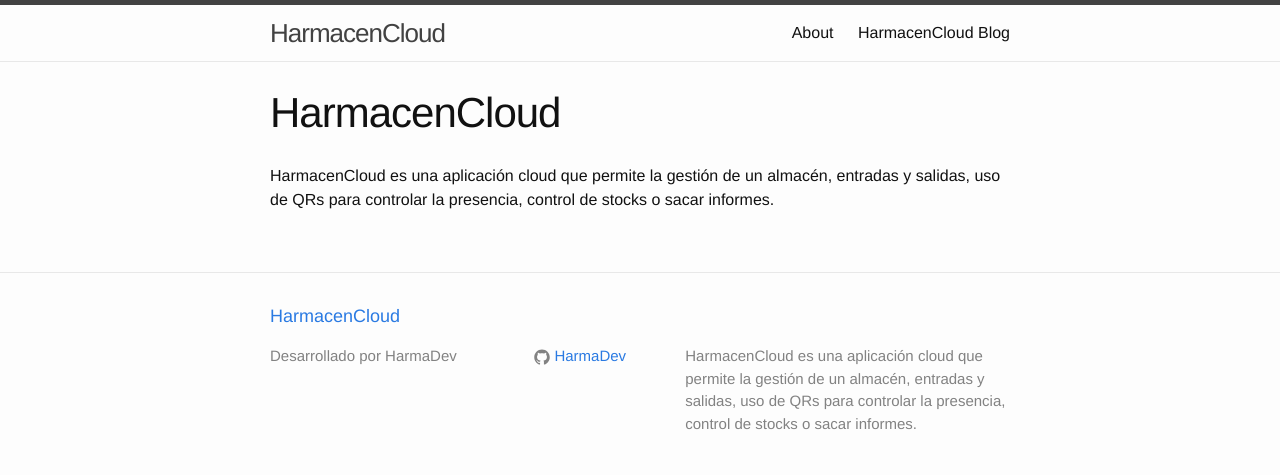
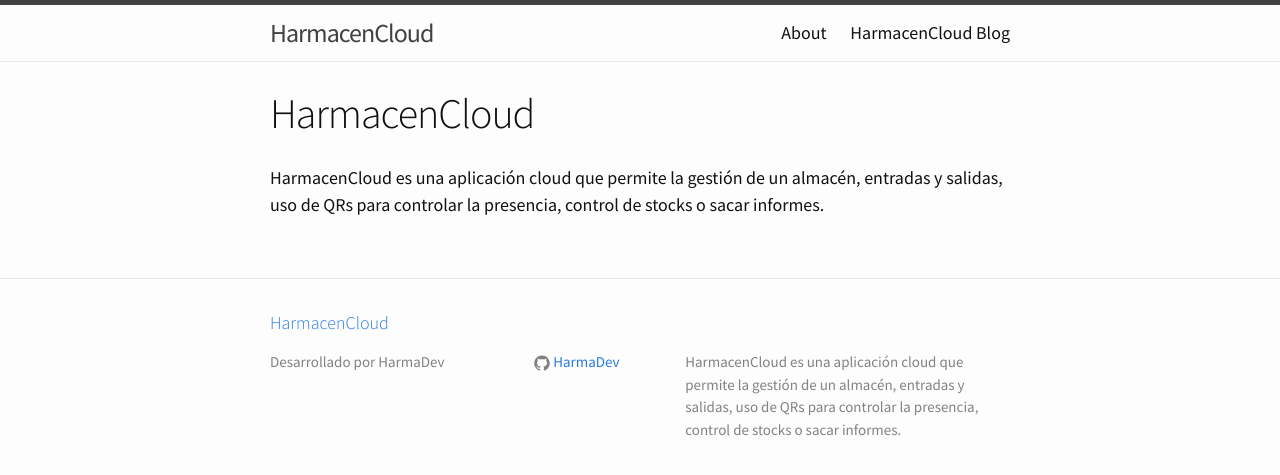
Before and after one commit to HarmaDev/HarmacenCloud, a Jekyll site: the page built from index.html, in a window 1280 px wide. Shown: the top 475 px of the page. Built offline with Jekyll 4.4.1, drawn with Linux system fonts in a browser that asks for light colours.

Commit message:
Change font

```diff
--- a/_sass/_base.scss
+++ b/_sass/_base.scss
@@ -17,13 +17,15 @@ body {
     font-family: $base-font-family;
     font-size: $base-font-size;
     line-height: $base-line-height;
-    font-weight: 300;
+    font-weight: 400;
     color: $text-color;
     background-color: $background-color;
     -webkit-text-size-adjust: 100%;
 }
 
-
+h1, h2, h3, h4, h5, h6 {
+    font-weight: 300;
+}
 
 /**
  * Set `margin-bottom` to maintain vertical rhythm
--- a/_sass/_layout.scss
+++ b/_sass/_layout.scss
@@ -11,6 +11,7 @@
 }
 
 .site-title {
+    font-weight: 400;
     font-size: 26px;
     line-height: 56px;
     letter-spacing: -1px;
--- a/css/main.scss
+++ b/css/main.scss
@@ -2,12 +2,12 @@
 # Only the main Sass file needs front matter (the dashes are enough)
 ---
 @charset "utf-8";
-
+@import url("//fonts.googleapis.com/css?family=Source+Sans+Pro:300,400,700");
 
 
 // Our variables
-$base-font-family: Helvetica, Arial, sans-serif;
-$base-font-size:   16px;
+$base-font-family: "Source Sans Pro", Helvetica, Arial, sans-serif;
+$base-font-size:   18px;
 $small-font-size:  $base-font-size * 0.875;
 $base-line-height: 1.5;
 
```
